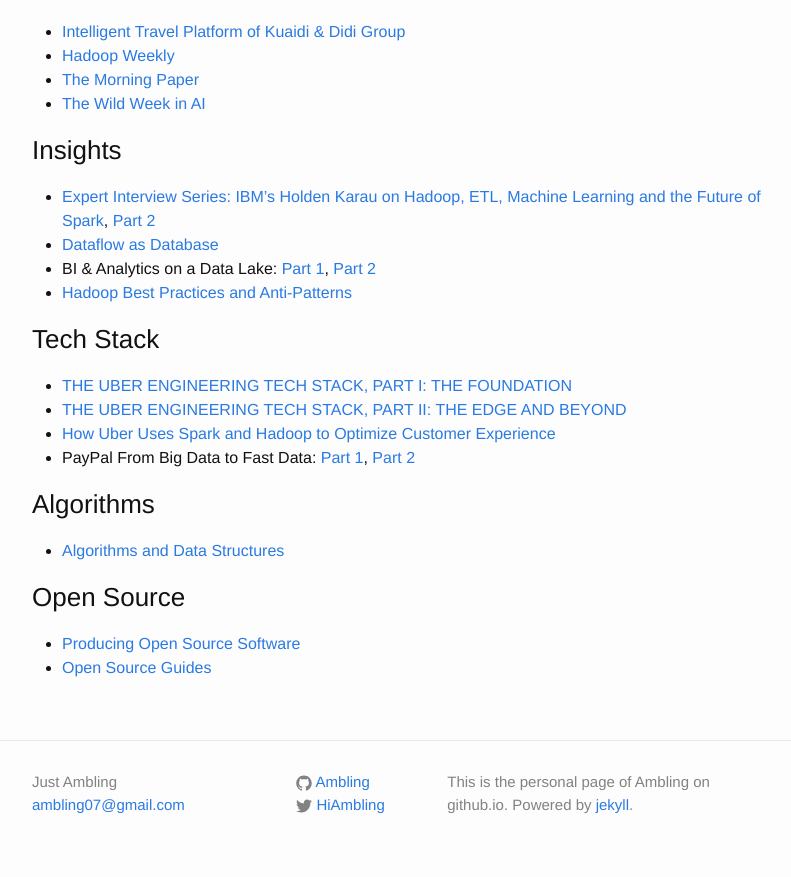
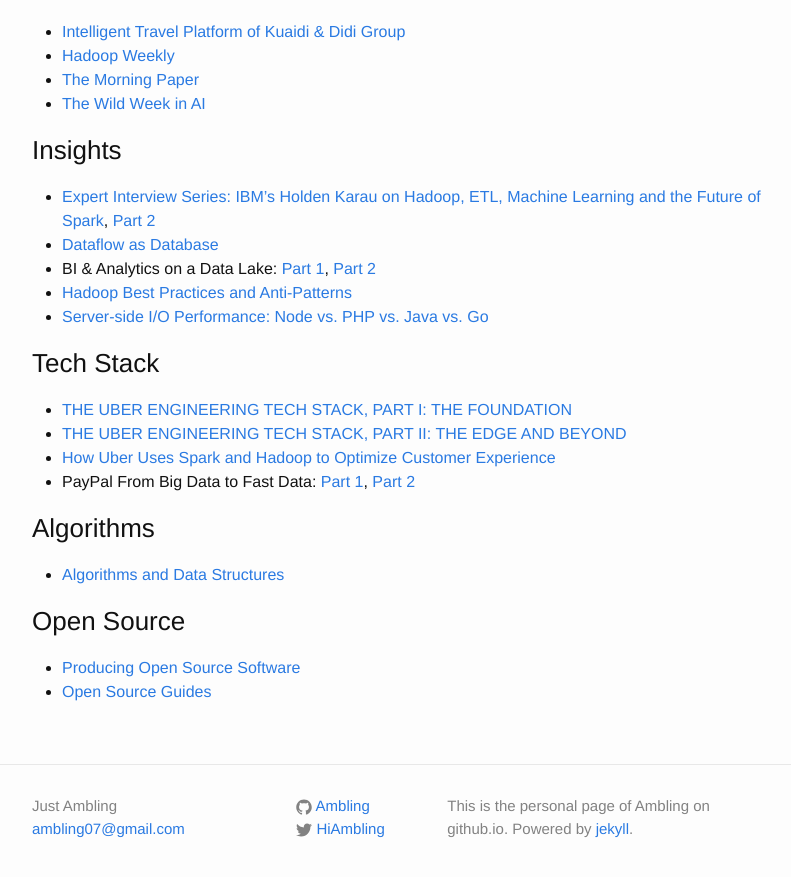
Before and after one commit to ambling/ambling.github.io, a Jekyll site: the page built from 00-recommands.md, in a window 1280 px wide and 900 px high, scrolled down 2397 px. Shown: the top 877 px of the window, without its empty margins (238-1029 px from the left). Built offline with Jekyll 4.4.1, drawn with Linux system fonts in a browser that asks for light colours.

Commit message:
add an article about server-side i/o performance

```diff
--- a/00-recommands.md
+++ b/00-recommands.md
@@ -101,6 +101,7 @@ permalink: /recommands/
 - [Dataflow as Database](https://github.com/frankmcsherry/blog/blob/master/posts/2016-07-17.md)
 - BI & Analytics on a Data Lake: [Part 1](https://www.mapr.com/blog/bi-analytics-and-big-data-%E2%80%9C-ha%E2%80%9D-moment-part-1), [Part 2](https://www.mapr.com/blog/exploring-relationship-between-hadoop-and-data-warehouse-part-2)
 - [Hadoop Best Practices and Anti-Patterns](https://veekaybee.github.io/data-lake-talk/#/)
+- [Server-side I/O Performance: Node vs. PHP vs. Java vs. Go](https://www.toptal.com/back-end/server-side-io-performance-node-php-java-go)
 
 ### Tech Stack
 - [THE UBER ENGINEERING TECH STACK, PART I: THE FOUNDATION](https://eng.uber.com/tech-stack-part-one/)
```
